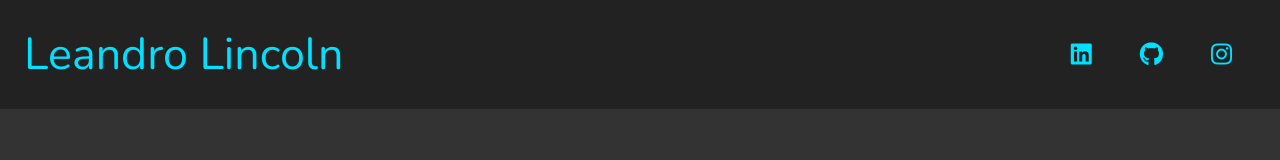
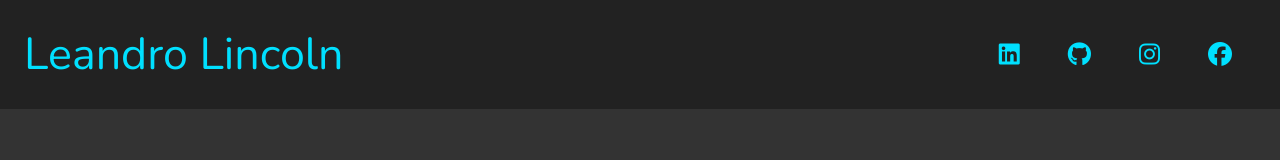
Before and after one commit to leandrolinkolnr/Portofolio_react, a React (Create React App) app: page / in a window 1280 px wide. Shown: the top 160 px of the page. Built offline with nearby package versions, Linux system fonts and the light colour scheme.

Commit message:
Finalizando portofolio
Adicionando Facebook

```diff
--- a/src/components/Header/index.js
+++ b/src/components/Header/index.js
@@ -12,6 +12,8 @@ export function Header() {
             icon="fa-brands fa-github" />
             <SocialLink url="https://instagram.com/leandrolinkoln/"
             icon="fa-brands fa-instagram" />
+            <SocialLink url="https://www.facebook.com/leandro.linkoln/"
+            icon="fa-brands fa-facebook" />
 
             </nav>
         </header>
```
